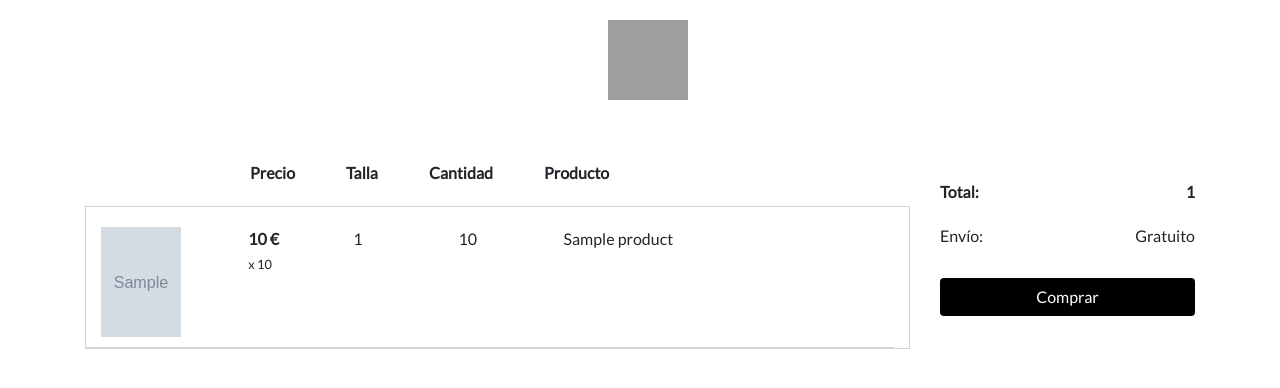
After one commit to Razboi/Wooly, a Django app: template templates/payment/confirmation.html in a window 1280 px wide. The commit adds this page. Shown: the top 388 px of the page. Run offline with Django 3.2, Linux system fonts and the light colour scheme; the template is opened without the code that fills it: most values are stand-ins (such as "Sample title", 1, 10 or a date in 2020); grey boxes marked "Sample" are stand-in pictures; lists and menus that the app fills with data are empty; some libraries are stand-ins or nearby versions; some web fonts are replaced; grey boxes are pictures that could not be loaded.

Commit message:
Finished payments processing

```diff
--- a/apps/payment/admin.py
+++ b/apps/payment/admin.py
@@ -1,6 +1,7 @@
 from django.contrib import admin
 
-from .models import UserPersonalModel, UserFinancialModel
+from .models import UserPersonalModel, UserFinancialModel, UserOrder
 
 admin.site.register(UserPersonalModel)
 admin.site.register(UserFinancialModel)
+admin.site.register(UserOrder)
--- a/apps/payment/urls.py
+++ b/apps/payment/urls.py
@@ -1,8 +1,10 @@
 from django.conf.urls import url
-from .views import PersonalView, FinancialView
+from .views import PersonalView, FinancialView, ConfirmationView, CompletePaymentView
 
 urlpatterns = [
     url(r'^personal/$', PersonalView.as_view(), name="personal"),
     url(r'^financial/$', FinancialView.as_view(), name="financial"),
+    url(r'^confirmation/$', ConfirmationView.as_view(), name="confirmation"),
+    url(r'^complete/$', CompletePaymentView.as_view(), name="complete"),
 
 ]
--- a/static/css/base.css
+++ b/static/css/base.css
@@ -579,35 +579,83 @@ nav {
 #step_wizard .btn-circle {
   border-radius: 100%;
   text-align: center;
-  background: #000;
+  background: #D3D3D3;
   color: #fff;
   height: 30px;
   width: 30px;
   font-size: 12px;
   padding: 6px 0px;
-  border: 1px solid #000;
+  border: 1px solid #D3D3D3;
 }
 
-#personal_form {
-  margin-top: 60px;
+#step_wizard .active .btn-circle {
+  background: #000;
+  border-color: #000;
 }
 
-#personal_form form {
+.payment_form {
+  margin-top: 60px;
+  position: relative;
+}
+
+.payment_form form {
   border: 1px solid #D3D3D3;
   padding: 30px 0px 20px 0px;
   border-radius: 3px;
 }
 
-#personal_form input {
+.payment_form h4 {
+  text-align: center;
+  margin-bottom: 20px;
+}
+
+.payment_form input {
   margin: 10px auto;
   display: block;
   width: 300px;
 }
 
-#personal_form_button {
+.payment_button {
   background: #000;
   color: #fff;
   position: absolute;
-  top: 55%;
-  right: 450px;
+  right: 30px;
+  bottom: 21px;
 }
+
+#payment_methods {
+  height: 90px;
+}
+
+#payment_confirmation_wrapper {
+  margin-top: 160px;
+  margin-bottom: 100px;
+}
+
+#payment_confirmation_wrapper table {
+  margin-left: 115px;
+}
+
+#payment_confirmation_wrapper table th{
+  padding-left: 50px;
+}
+
+.confirmation_info {
+  float: left;
+}
+
+.confirmation_info.price {
+  font-weight: bold;
+}
+
+#payment_products_list {
+  border: 1px solid #D3D3D3;
+  overflow: hidden;
+  margin-top: 20px;
+}
+
+#payment_completed_wrapper {
+  margin-top: 200px;
+  border: 1px solid #808080;
+  padding: 40px;
+}
--- /dev/null
+++ b/templates/payment/confirmation.html
@@ -0,0 +1,57 @@
+<!DOCTYPE html>
+<html lang="es">
+<head>
+  <meta charset="utf-8" />
+  <title>Datos Personales | Wooly</title>
+  {% include 'snippets/bootstrap-jquery.html' %}
+  {% include 'snippets/general_style.html' %}
+</head>
+<body>
+  <div class="container">
+    <div id="payment_logo_wrapper">
+      {% load static %}
+      <a id="wrapper_logo_payment" href="{% url 'landing' %}">
+        <img src="{% static 'images/sheep-logo.png' %}" id="logo_payment" />
+      </a>
+    </div>
+
+    <div id="payment_confirmation_wrapper" class="row">
+      <div class="col-9">
+        <table>
+          <tr>
+            <th>Precio</th>
+            <th>Talla</th>
+            <th>Cantidad</th>
+            <th>Producto</th>
+          </tr>
+        </table>
+        <div id="payment_products_list">
+          {% for cp in cart_products %}
+
+          <div id="cart_product" class="container-fluid row">
+            <div class="col-2">
+              <img class="cart_slider_img" src="{{cp.product.image.url}}" />
+            </div>
+            <div class="col-10">
+              <span class="confirmation_info price col-2">{{cp.product.price}} €
+                {% if cp.quantity > 1 %}<small><br />x {{cp.quantity}}</small>{% endif %}</span>
+              <span class="confirmation_info col-2">{{cp.size}}</span>
+              <span class="confirmation_info col-2">{{cp.quantity}}</span>
+              <span class="confirmation_info col-6">{{cp.product.name}}</span>
+            </div>
+          </div>
+
+          {% endfor %}
+        </div>
+
+      </div>
+      <div class="col-3">
+        <span id="total_price"><b>Total: <span class="result">{{total_price}}</span></b></span>
+        <br />
+        <span id="total_shipment">Envío: <span class="result">Gratuito</span></span>
+        <a href="{% url 'payment:complete' %}" class="btn btn-default" id="cart_comprar">Comprar</a>
+      </div>
+    </div>
+  </div>
+</body>
+</html>
```
Also changed, not shown: apps/payment/models.py (+9 -0 lines), apps/payment/views.py (+41 -2 lines), templates/payment/completed.html (added, +26 -0 lines), templates/payment/confirmacion.html (deleted, +0 -44 lines), templates/payment/financial.html (+8 -6 lines), templates/payment/personal.html (+6 -5 lines), apps/payment/migrations/0005_userorder.py (added), apps/payment/migrations/0006_userorder_user.py (added), apps/payment/migrations/0007_userorder_total_payment.py (added).
